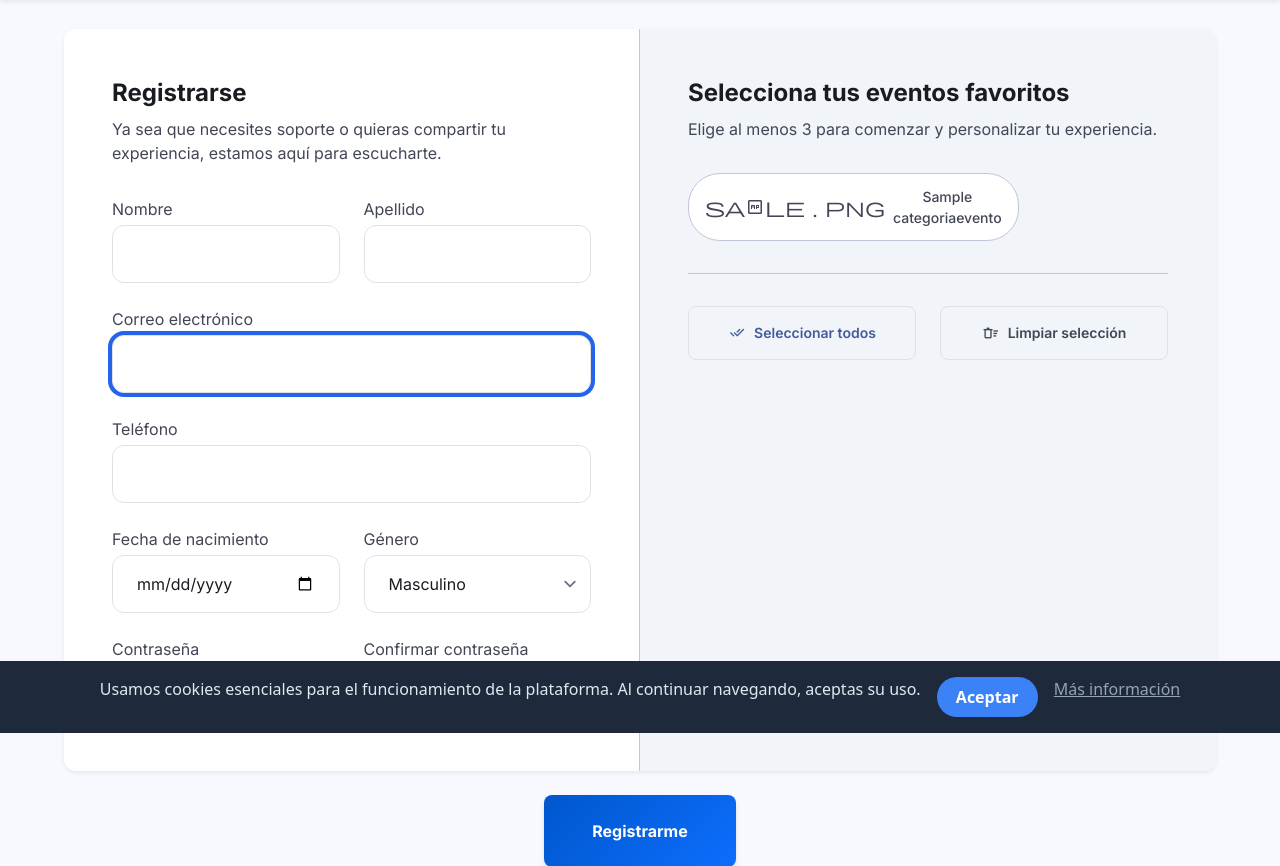
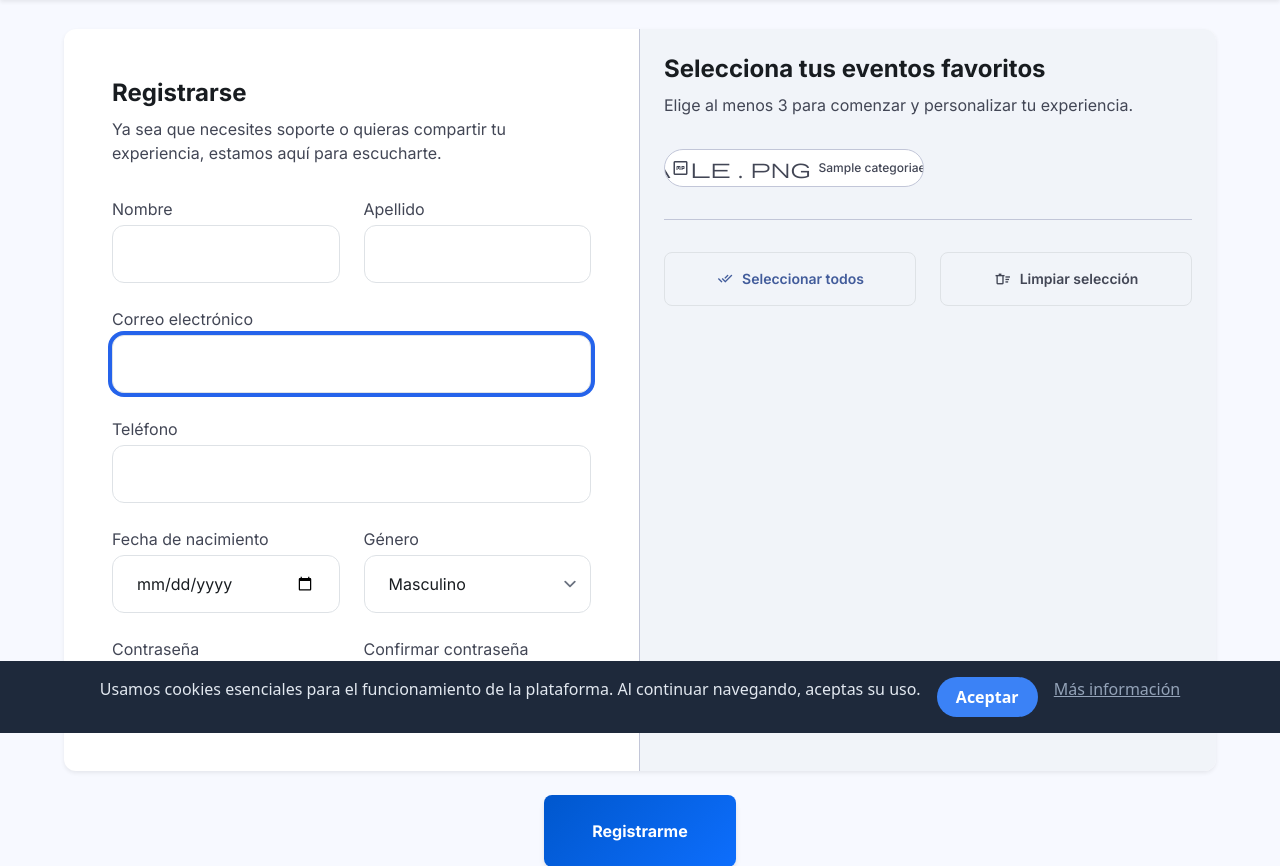
Before and after one commit to Rocio-Planas/Event, a Django app: page /registro/ in a window 1280 px wide. Shown: the part 67-933 px from the top of the page. Run offline with Django 5.2, Linux system fonts and the light colour scheme; tables that the repository leaves empty hold one stand-in row (values such as "Sample post"); some libraries are stand-ins or nearby versions.

Commit message:
Registro

```diff
--- a/templates/usuarios/registro.html
+++ b/templates/usuarios/registro.html
@@ -6,23 +6,28 @@
     .categories-grid {
         display: grid;
         grid-template-columns: repeat(2, 1fr);
-        gap: 0.75rem;
+        gap: 0.5rem;
+        max-width: 100%;
+        overflow: hidden;
     }
     .category-chip {
         display: flex;
         align-items: center;
         justify-content: center;
-        padding: 0.75rem 1rem;
+        padding: 0.5rem 0.75rem;
         background: var(--surface-container-lowest, #ffffff);
         border: 1px solid var(--border-outline-variant, #c2c6d8);
         border-radius: 2rem;
-        font-size: 0.875rem;
+        font-size: 0.75rem;
         font-weight: 500;
         color: var(--text-on-surface-variant, #424655);
         cursor: pointer;
         transition: all 0.2s ease;
         text-align: center;
         user-select: none;
+        white-space: nowrap;
+        overflow: hidden;
+        text-overflow: ellipsis;
     }
     .category-chip:hover {
         background: var(--surface-container-high, #e5e8ee);
@@ -38,6 +43,20 @@
         font-size: 1.25rem;
         margin-right: 0.5rem;
     }
+    @media (max-width: 380px) {
+    .categories-grid {
+        grid-template-columns: 1fr 1fr;
+        gap: 0.4rem;
+    }
+    .category-chip {
+        padding: 0.4rem 0.5rem;
+        font-size: 0.7rem;
+    }
+    .category-chip .material-symbols-outlined {
+        font-size: 1rem;
+        margin-right: 0.25rem;
+    }
+}
 </style>
 
 <div class="max-w-6xl w-full mx-auto">
@@ -91,7 +110,7 @@
                     </div>
                 </div>
             </div>
-            <div class="w-full md:w-1/2 p-8 lg:p-12" style="background-color: var(--surface-container-low);">
+            <div class="w-full md:w-1/2 p-4 sm:p-8 lg:p-12 overflow-hidden" style="background-color: var(--surface-container-low);">
                 <div class="flex-grow">
                     <header class="mb-8">
                         <h2 class="text-2xl font-bold mb-2" style="color: var(--text-on-surface);" data-i18n="select_categories">Selecciona tus eventos favoritos</h2>
```
